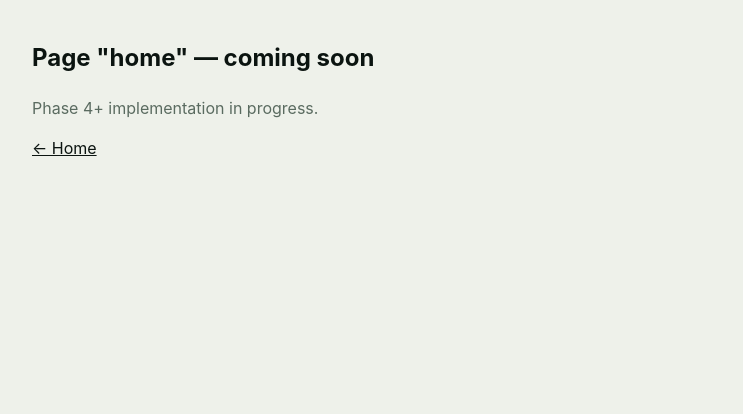
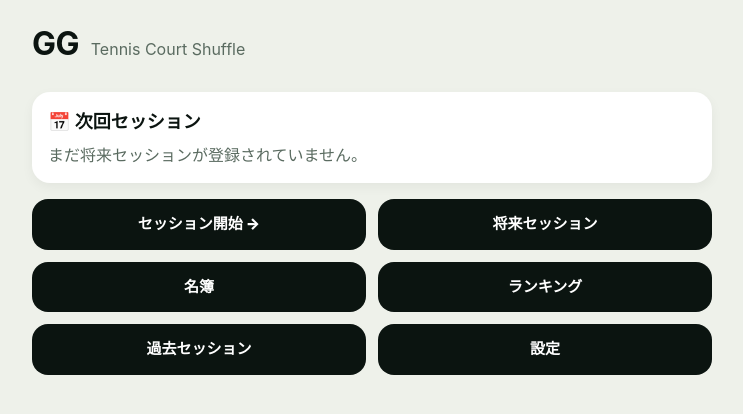
Before and after one commit to katsu9999/gg-tennis, a Preact app: page / in a window 1280 px wide. Shown: the top 414 px of the page, without its empty margins (268-1011 px from the left). Built offline with nearby package versions, Linux system fonts and the light colour scheme.

Commit message:
feat(ui): home page with nav buttons and next-session card stub

```diff
--- a/src/main.tsx
+++ b/src/main.tsx
@@ -4,7 +4,7 @@ import { currentPath, matchRoute } from "@/ui/router";
 import "@/ui/theme.css";
 
 // Phase 4 pages — added incrementally as 4.3-4.7 land
-// import { HomePage } from "@/ui/pages/home";
+import { HomePage } from "@/ui/pages/home";
 // import { NewSessionPage } from "@/ui/pages/new-session";
 // import { NumberMapPage } from "@/ui/pages/number-map";
 // import { RoundPage } from "@/ui/pages/round";
@@ -25,7 +25,7 @@ function ComingSoon({ name }: { name: string }) {
 function App() {
   const r = route.value;
   switch (r.name) {
-    // case "home": return <HomePage />;
+    case "home": return <HomePage />;
     // case "new-session": return <NewSessionPage />;
     // case "number-map": return <NumberMapPage />;
     // case "round": return <RoundPage />;
--- /dev/null
+++ b/src/ui/pages/home.tsx
@@ -0,0 +1,49 @@
+import { navigate } from "@/ui/router";
+
+interface NavButtonProps {
+  label: string;
+  to: string;
+}
+
+function NavButton({ label, to }: NavButtonProps) {
+  return (
+    <button
+      type="button"
+      class="btn-primary"
+      onClick={() => navigate(to)}
+      style={{ width: "100%" }}
+    >
+      {label}
+    </button>
+  );
+}
+
+export function HomePage() {
+  return (
+    <main style={{ maxWidth: 720, margin: "0 auto", padding: 20 }}>
+      <header style={{ display: "flex", alignItems: "baseline", gap: 12, marginBottom: 24 }}>
+        <strong style={{ fontSize: 32, color: "var(--ink)", letterSpacing: "-0.02em" }}>
+          GG
+        </strong>
+        <span class="muted">Tennis Court Shuffle</span>
+      </header>
+
+      <section class="card" style={{ marginBottom: 16 }} data-testid="next-session-card">
+        <h2 style={{ margin: 0, fontSize: 18 }}>📅 次回セッション</h2>
+        <p class="muted" style={{ margin: "8px 0 0" }}>
+          まだ将来セッションが登録されていません。
+        </p>
+        {/* Hooked up in Phase 6 when planned-session-store lands */}
+      </section>
+
+      <div style={{ display: "grid", gridTemplateColumns: "1fr 1fr", gap: 12 }}>
+        <NavButton label="セッション開始 →" to="/session/new" />
+        <NavButton label="将来セッション" to="/planned" />
+        <NavButton label="名簿" to="/roster" />
+        <NavButton label="ランキング" to="/ranking" />
+        <NavButton label="過去セッション" to="/sessions/past" />
+        <NavButton label="設定" to="/settings" />
+      </div>
+    </main>
+  );
+}
```
Also changed, not shown: 1 other file (tests, documents, lock files or other folders).
